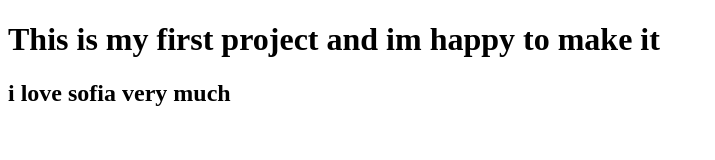
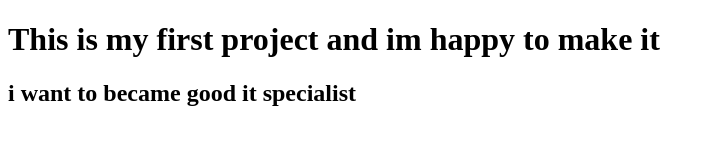
Before and after one commit to dmytrovaskovets/my-first-project, a plain HTML site: page index.html in a window 1280 px wide. Shown: the whole page, without its empty margins (0-715 px from the left). Drawn offline with Linux system fonts and the light colour scheme.

Commit message:
Update index.html

```diff
--- a/index.html
+++ b/index.html
@@ -8,6 +8,6 @@
 <body>
     <h1> This is my first project and im happy to make it
          </h1>
-         <h2> i love sofia very much </h2>
+         <h2> i want to became good it specialist</h2>
 </body>
 </html>
```
